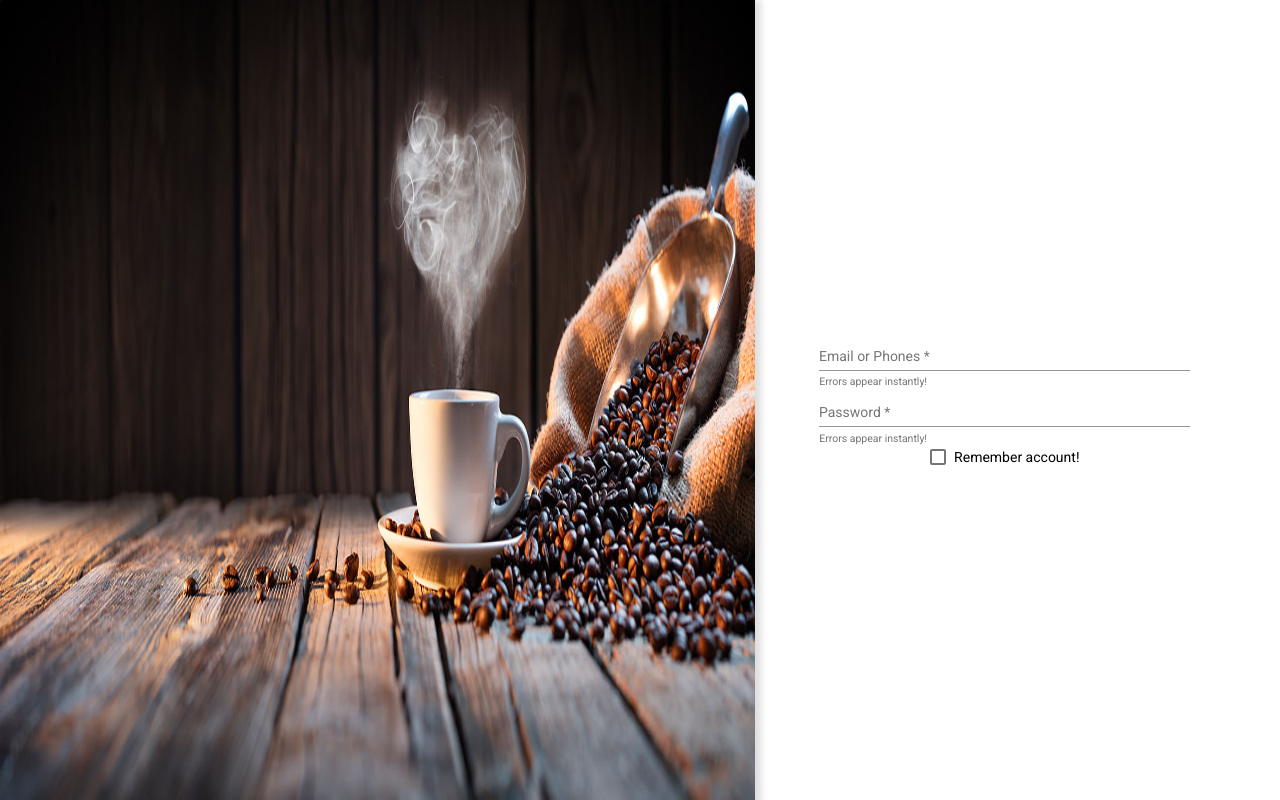
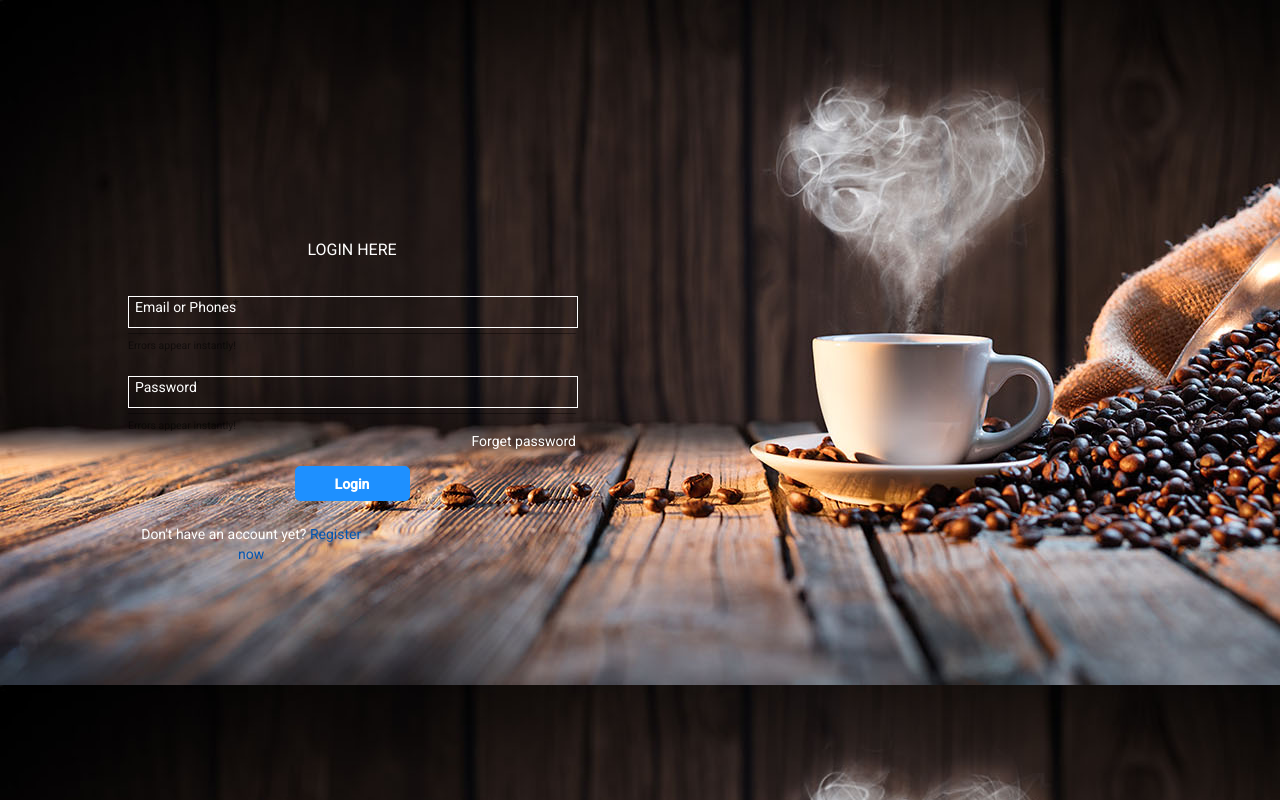
Before and after one commit to duongdt710/prj-angular, an Angular app: page /login in a window 1280 px wide. Built offline with nearby package versions, Linux system fonts and the light colour scheme; what @tailwindcss/typography would draw is missing.

Commit message:
create login

```diff
--- a/src/app/app.module.ts
+++ b/src/app/app.module.ts
@@ -16,6 +16,9 @@ import { ForgetPassComponent } from './modules/systems/sign-in/forget-pass/forge
 import {LoginComponent} from "./modules/systems/sign-in/login/components/login/login.component";
 import {ReactiveFormsModule} from "@angular/forms";
 import {MatCheckboxModule} from "@angular/material/checkbox";
+import {MatButtonModule} from "@angular/material/button";
+import { DialogOverviewComponent } from './modules/systems/dialog-overview/dialog-overview.component';
+import {MatDialogModule} from "@angular/material/dialog";
 
 @NgModule({
   declarations: [
@@ -24,7 +27,8 @@ import {MatCheckboxModule} from "@angular/material/checkbox";
     HeaderComponent,
     FooterComponent,
     ForgetPassComponent,
-    LoginComponent
+    LoginComponent,
+    DialogOverviewComponent
   ],
     imports: [
         BrowserModule,
@@ -36,9 +40,13 @@ import {MatCheckboxModule} from "@angular/material/checkbox";
         SystemsModule,
         HeaderModule,
         ReactiveFormsModule,
-    MatCheckboxModule
+        MatCheckboxModule,
+        MatButtonModule,
+        MatDialogModule
+
     ],
   providers: [],
+  entryComponents: [DialogOverviewComponent],
   bootstrap: [AppComponent],
   schemas: [CUSTOM_ELEMENTS_SCHEMA]
 })
--- /dev/null
+++ b/src/app/modules/systems/dialog-overview/dialog-overview.component.html
@@ -0,0 +1,11 @@
+<p>dialog-overview works!</p>
+
+<div *ngIf="isTime">
+  Đỗ Thành Dương
+</div>
+
+<div *ngIf="!isTime">
+  ĐỖ THÀNH DƯƠNG
+</div>
+
+<button>click me change data name</button>
--- /dev/null
+++ b/src/app/modules/systems/dialog-overview/dialog-overview.component.ts
@@ -0,0 +1,27 @@
+import {Component, OnInit, Inject} from '@angular/core';
+import {global} from "@angular/compiler/src/util";
+import {MAT_DIALOG_DATA} from "@angular/material/dialog";
+import {LoginComponent} from "../sign-in/login/components/login/login.component";
+
+@Component({
+  selector: 'app-dialog-overview',
+  templateUrl: './dialog-overview.component.html',
+  styleUrls: ['./dialog-overview.component.css']
+})
+export class DialogOverviewComponent implements OnInit {
+  isTime: boolean = true;
+
+  constructor(
+    @Inject(MAT_DIALOG_DATA) public data: {name: string},
+    // public name: LoginComponent
+  ) {
+  }
+
+  ngOnInit(): void {
+    // if (this.data.name == "duong") {
+    //   this.isTime = false;
+    // }
+
+  }
+
+}
--- a/src/app/modules/systems/sign-in/login/components/login/login.component.css
+++ b/src/app/modules/systems/sign-in/login/components/login/login.component.css
@@ -5,18 +5,61 @@
   display: flex;
   /* margin-right: 32px; */
   align-items: center;
-  justify-content: flex-end;
+  justify-content: flex-start;
 }
 
 img.bg-img {
-  width: 59%;
+  width: 100%;
   height: 100%;
   /* float: left; */
-  box-shadow: 2px 4px 7px 4px #ddd;
-  margin-right: 5%;
+  /*box-shadow: 2px 4px 7px 4px #ddd;*/
+  /*margin-right: 5%;*/
 }
 
 .login-acc {
-  width: 34%;
-  margin-right: 7%;
+  width: 35%;
+  margin-left: 10%;
+  float: left;
 }
+
+.btn-login {
+  border: 1px solid dodgerblue;
+  background-color: dodgerblue;
+  color: white;
+  font-weight: bold;
+  width: 115px;
+  height: 35px;
+  border-radius: 5px;
+}
+
+mat-label {
+  color: white;
+  position: relative;
+  top: 3px;
+  left: 7px;
+}
+
+/*.example-full-width {*/
+/*  border: 1px solid white;*/
+/*}*/
+
+.example-full-width:not(:last-child) {
+  margin-bottom: 8px;
+}
+
+.example-section {
+  color: white;
+  float: right;
+}
+
+.sign-in-register span {
+  color: white;
+}
+
+.link-register {
+  color: #0056b3;
+}
+
+.link-register:hover {
+  text-decoration: underline;
+}
--- a/src/app/modules/systems/sign-in/login/components/login/login.component.html
+++ b/src/app/modules/systems/sign-in/login/components/login/login.component.html
@@ -1,25 +1,37 @@
-<div class="container-fluid" style="width: 100%; height: 100%">
-  <img class="bg-img" src="assets/img/bg-login.jpg" alt="">
+<div class="container-fluid" style="background-image: url('assets/img/bg-login.jpg'); width: 100%; height: 100%">
+<!--  <img class="bg-img" src="assets/img/bg-login.jpg" alt="">-->
+
   <div class="login-acc">
+    <h3 style="color: white">LOGIN HERE</h3>
     <form class="example-form" action="" style="display: flex; flex-direction: column; width: 100%">
       <mat-form-field class="example-full-width">
         <mat-label>Email or Phones</mat-label>
-        <input type="email" matInput [formControl]="emailFormControl" [errorStateMatcher]="matcher" placeholder="Ex. dothanhduong@gmail.com">
+        <input style="height: 30px; border: 1px solid white" type="email" matInput [formControl]="emailFormControl" [errorStateMatcher]="matcher" placeholder="Ex. dothanhduong@gmail.com">
         <mat-hint>Errors appear instantly!</mat-hint>
         <mat-error *ngIf="emailFormControl.hasError('email') && !emailFormControl.hasError('required')"></mat-error>
       </mat-form-field>
 
       <mat-form-field class="example-full-width">
         <mat-label>Password</mat-label>
-        <input type="password" matInput [formControl]="emailFormControl" [errorStateMatcher]="matcher" placeholder="">
+        <input type="password" style="height: 30px; border: 1px solid white" matInput [formControl]="passFormControl" [errorStateMatcher]="matcher" placeholder="">
         <mat-hint>Errors appear instantly!</mat-hint>
-        <mat-error *ngIf="emailFormControl.hasError('email') && !emailFormControl.hasError('required')"></mat-error>
+        <mat-error *ngIf="passFormControl.hasError('email') && !passFormControl.hasError('required')"></mat-error>
       </mat-form-field>
     </form>
 
     <section class="example-section">
-      <mat-checkbox class="example-margin">Remember account!</mat-checkbox>
+      <a href="">Forget password</a>
     </section>
+
+    <section style="margin-top: 35px">
+      <button class="btn-login" (click)="login()">Login</button>
+    </section>
+
+    <section class="sign-in-register" style="padding-top: 23px; padding-right: 45%;">
+      <span>Don't have an account yet? <a class="link-register" href="">Register now</a></span>
+    </section>
+
+<!--    <button mat-raised-button (click)="openDialog()">open Modal</button>-->
   </div>
 
 </div>
--- a/src/app/modules/systems/sign-in/login/components/login/login.component.ts
+++ b/src/app/modules/systems/sign-in/login/components/login/login.component.ts
@@ -1,6 +1,8 @@
 import {Component, OnInit} from '@angular/core';
 import {FormControl, Validators, FormGroupDirective, NgForm} from "@angular/forms";
 import {ErrorStateMatcher} from "@angular/material/core";
+import {MatDialog, MatDialogRef, MAT_DIALOG_DATA} from "@angular/material/dialog";
+import {DialogOverviewComponent} from "../../../../dialog-overview/dialog-overview.component";
 
 /** Error when invalid control is dirty, touched, or submitted. */
 export class MyErrorStateMatcher implements ErrorStateMatcher {
@@ -16,18 +18,52 @@ export class MyErrorStateMatcher implements ErrorStateMatcher {
   styleUrls: ['./login.component.css']
 })
 export class LoginComponent implements OnInit {
+  name: any;
   emailFormControl = new FormControl('', [
       Validators.required,
       Validators.email
     ]
   )
 
+  passFormControl = new FormControl('', [
+      Validators.required,
+      Validators.pattern(toString())
+    ]
+  )
+
+
+
+
   matcher = new MyErrorStateMatcher();
 
-  constructor() {
+  constructor(
+    public dialog: MatDialog
+  ) {
   }
 
   ngOnInit(): void {
   }
 
+  openDialog(): void {
+    this.name = 'duong';
+    const data = {
+      name: this.name,
+      address: 'Ha Noi'
+    }
+    const dialogRef = this.dialog.open(DialogOverviewComponent, {
+      width: '250px',
+      data
+    });
+    console.log(dialogRef);
+    dialogRef.afterClosed().subscribe(result => {
+      console.log('the dialog was closed');
+    })
+
+  }
+
+  login() {
+    console.log(this.emailFormControl.value);
+    console.log(this.passFormControl.value);
+  }
+
 }
```
Also changed, not shown: src/app/modules/systems/dialog-overview/dialog-overview.component.css (added), 1 other file (tests, documents, lock files or other folders). Lines whose indentation alone changed are shown as unchanged.
